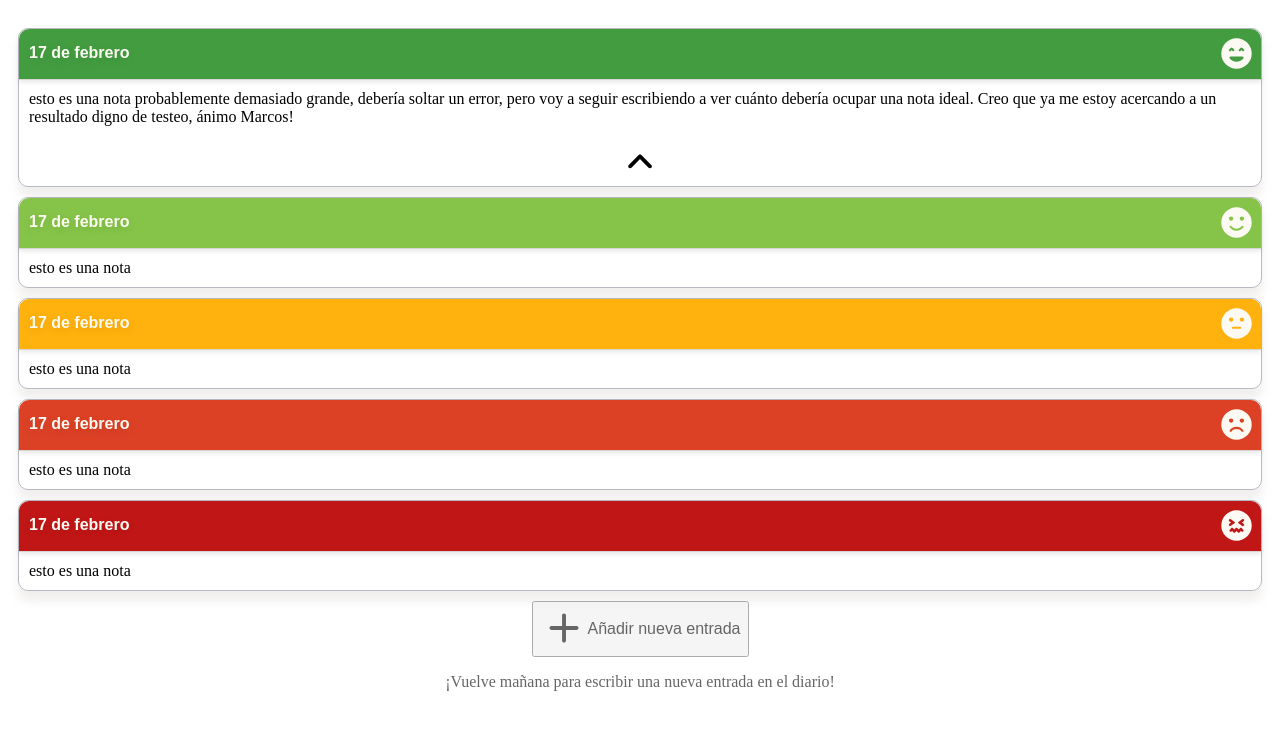
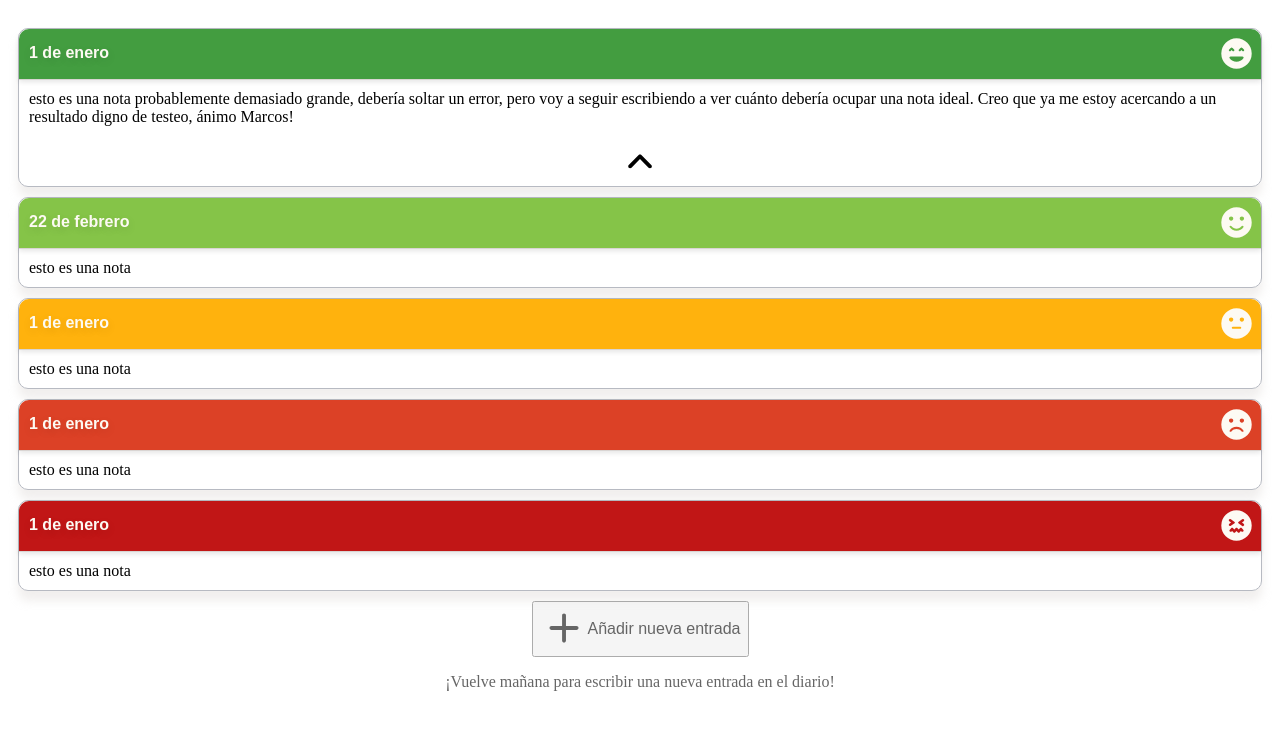
Before and after one commit to ImLecus/Reactivity, a React (Vite) app: page / in a window 1280 px wide. Shown: the top 730 px of the page. Built offline with nearby package versions, Linux system fonts and the light colour scheme.

Commit message:
Changed time format

```diff
--- a/src/components/note.jsx
+++ b/src/components/note.jsx
@@ -2,10 +2,12 @@
 export default function Note(props){
     let [text,setText] = useState(props.text)
     let[full,setFull] = useState("false")
+    let[day,month] = (props.date? props.date: "01/0").split("/")
+    let months = ["enero","febrero","marzo","abril","mayo","junio","julio","agosto","septiempre","octubre","noviembre","diciembre"]
     return(
         <div className="note">
             <div className={"noteTitle" + " " + (props.emoScore ? props.emoScore : "")}>
-                <p>17 de febrero</p>
+                <p>{parseInt(day)} de {months[month]}</p>
                 <img src={"./"+props.emoScore+".svg"}/>
             </div>
             <div className="noteContent">
--- a/src/components/notelist.jsx
+++ b/src/components/notelist.jsx
@@ -3,7 +3,7 @@
     return(
         <div id="noteList">
             <Note text="esto es una nota probablemente demasiado grande, debería soltar un error, pero voy a seguir escribiendo a ver cuánto debería ocupar una nota ideal. Creo que ya me estoy acercando a un resultado digno de testeo, ánimo Marcos!" emoScore="excellent"/>
-            <Note text="esto es una nota" emoScore="good"/>
+            <Note text="esto es una nota" emoScore="good" date={new Date().getDate().toString() + "/" + new Date().getMonth().toString()}/>
             <Note text="esto es una nota" emoScore="mid"/>
             <Note text="esto es una nota" emoScore="bad"/>
             <Note text="esto es una nota" emoScore="awful"/>
```
